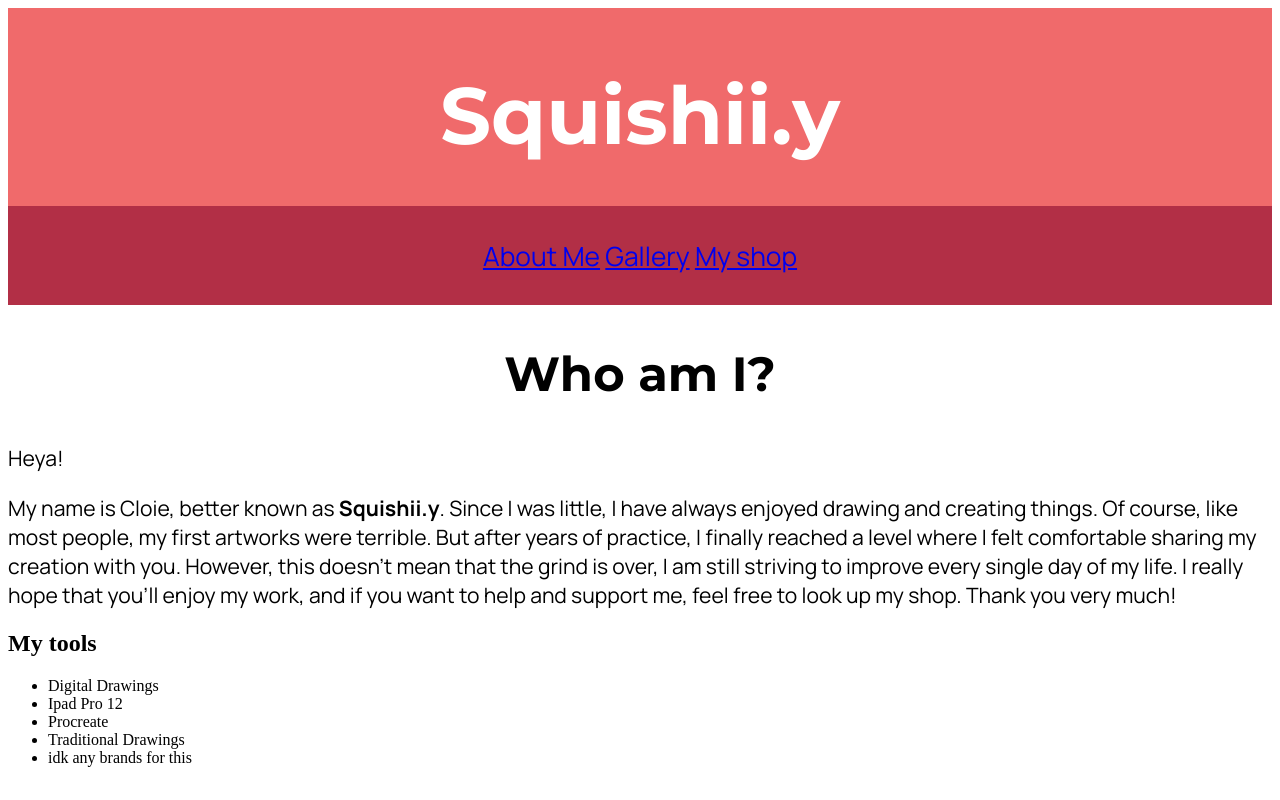
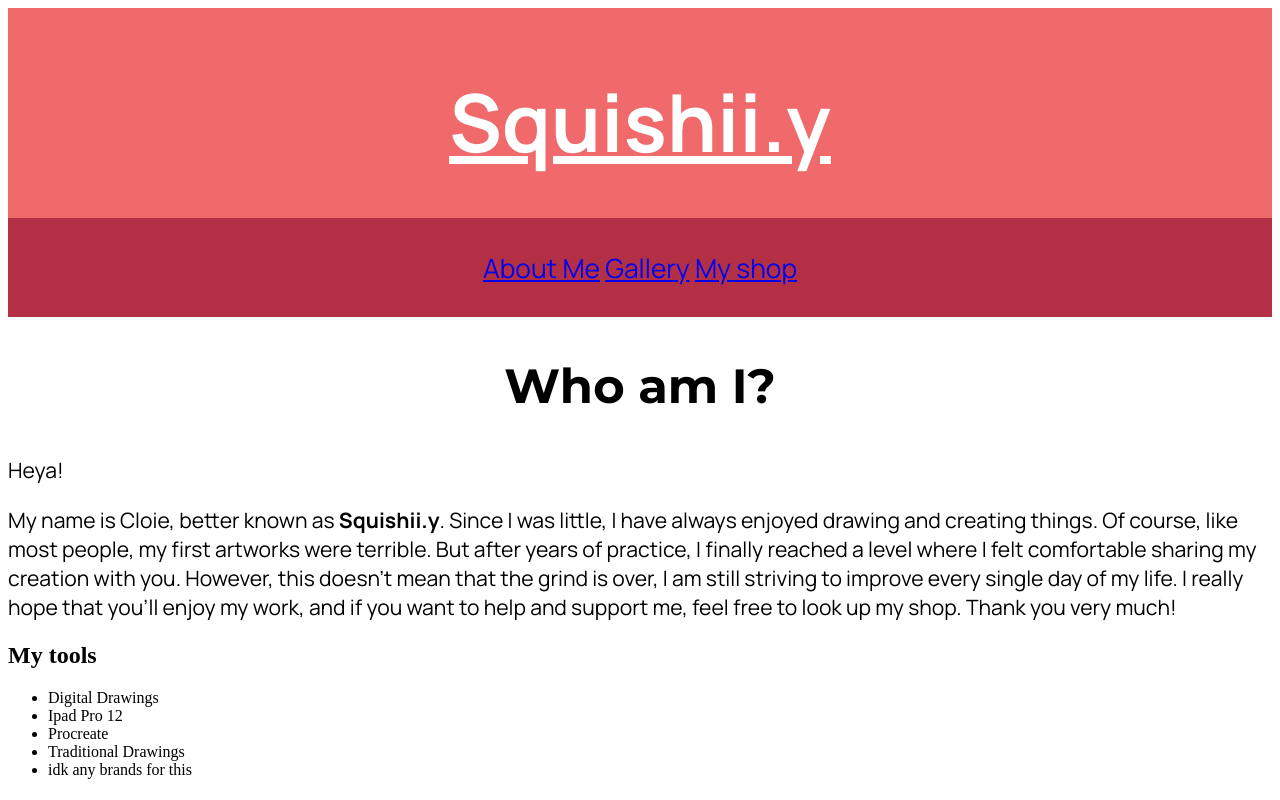
Before and after one commit to HazelCunuder/website-for-squishiiy, a plain HTML site: page about-me.html in a window 1280 px wide. Drawn offline with Linux system fonts and the light colour scheme.

Commit message:
fix: add proper html code for menu

```diff
--- a/about-me.html
+++ b/about-me.html
@@ -14,10 +14,12 @@
 </head>
 
 <header>
+
     <div class="header" align="center">
-        <h1>Squishii.y</h1>
+        <h1><a class="main-title" href="main-page.html">Squishii.y</a></h1>
     </div>
 
+<nav>
     <div class="menu" align="center">
         <p>
             <a href="about-me.html">About Me</a>
@@ -25,6 +27,8 @@
             <a href="shop.html">My shop</a>
         </p>
     </div>
+</nav>
+
 </header>
 
 <body>
```
Also changed, not shown: gallery.html (+5 -1 lines), shop.html (+5 -1 lines).
